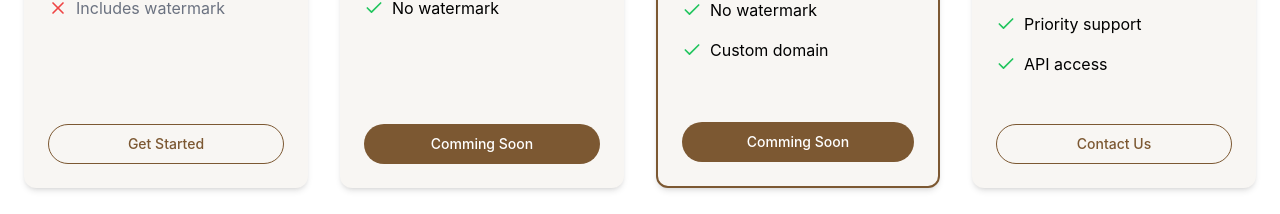
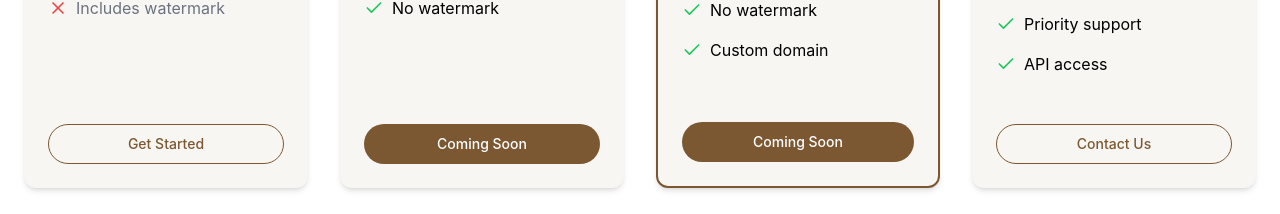
Before and after one commit to Get-analytics/Sndnow, a React (Create React App) app: page / in a window 1280 px wide. Shown: the part 5980-6194 px from the top of the page. Built offline with nearby package versions, Linux system fonts and the light colour scheme.

Commit message:
Update PricingSection.jsx

```diff
--- a/src/Component/PricingSection.jsx
+++ b/src/Component/PricingSection.jsx
@@ -39,7 +39,7 @@ const PricingSection = () => {
         { text: "Analytics export", available: true },
         { text: "No watermark", available: true }
       ],
-      cta: "Comming Soon",
+      cta: "Coming Soon",
       ctaVariant: "default",
       highlight: false
     },
@@ -56,7 +56,7 @@ const PricingSection = () => {
         { text: "No watermark", available: true },
         { text: "Custom domain", available: true }
       ],
-      cta: "Comming Soon",
+      cta: "Coming Soon",
       ctaVariant: "default",
       highlight: true
     },
```
